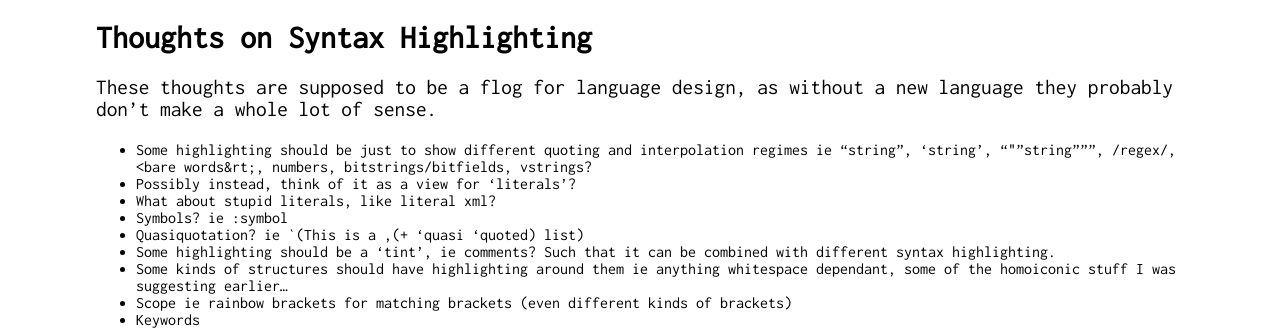
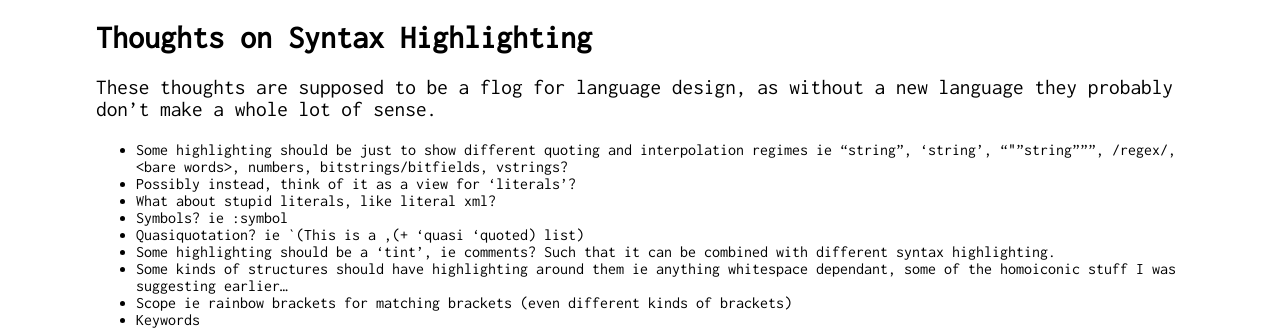
Before and after one commit to flaviusb/flaviusb.github.com, a Jekyll site: the page built from _posts/2010-09-10-syntax-highlighting.md, in a window 1280 px wide. Shown: the top 330 px of the page. Built offline with Jekyll 4.4.1, drawn with Linux system fonts in a browser that asks for light colours; Markdown is read by kramdown in place of the engine named in the settings; some of the changed lines change nothing that is shown.

Commit message:
Change &rt; to &gt;.

```diff
--- a/_posts/2010-09-10-syntax-highlighting.md
+++ b/_posts/2010-09-10-syntax-highlighting.md
@@ -9,7 +9,7 @@ tags:
 These thoughts are supposed to be a flog for language design, as without a new language they probably don't make a whole lot of sense.
 
 
-- Some highlighting should be just to show different quoting and interpolation regimes ie "string", 'string', """string""", /regex/,  &lt;bare words&rt;, numbers, bitstrings/bitfields, vstrings?
+- Some highlighting should be just to show different quoting and interpolation regimes ie "string", 'string', """string""", /regex/,  &lt;bare words&gt;, numbers, bitstrings/bitfields, vstrings?
 - Possibly instead, think of it as a view for 'literals'?
 - What about stupid literals, like literal xml?
 - Symbols? ie :symbol
```
